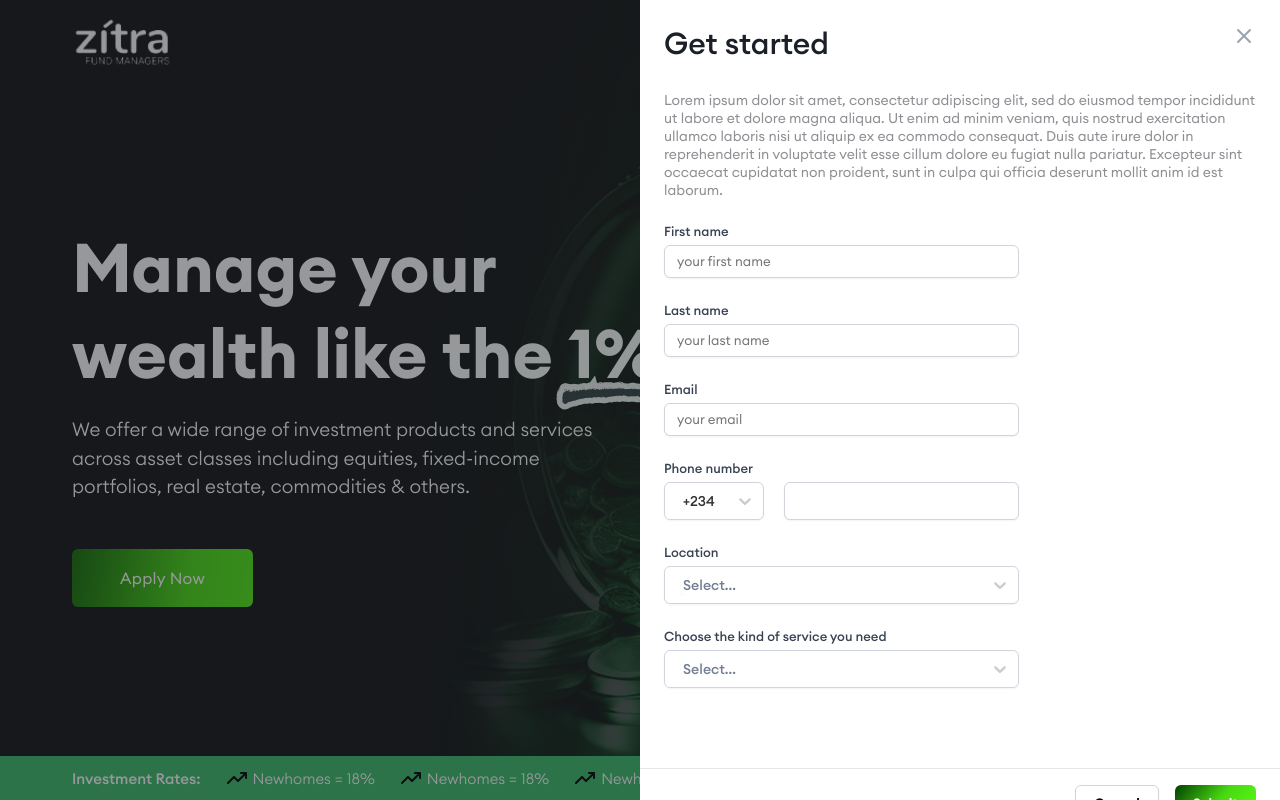
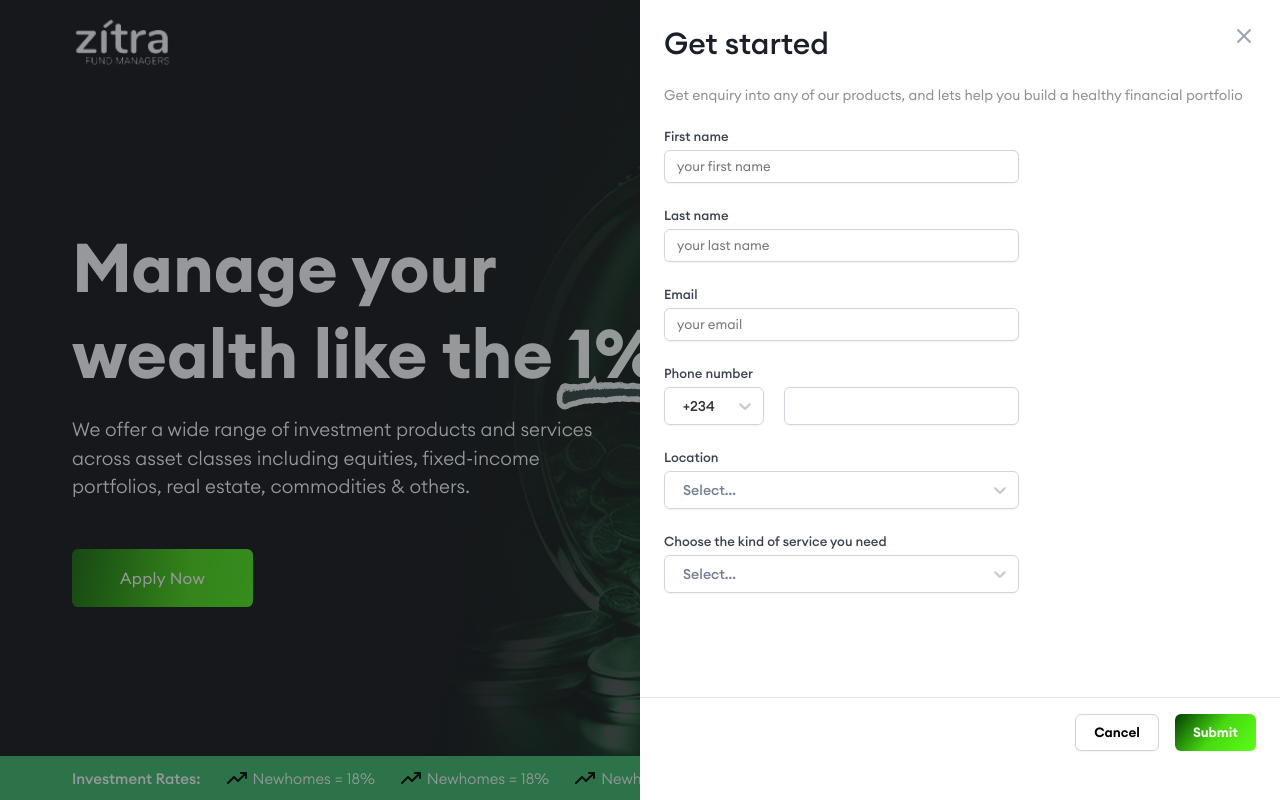
Before and after one commit to The-Anomaly/zitrafundmanagers, a React (Create React App) app: page / in a window 1280 px wide. Both pictures are taken after a click on the button "Apply Now". Shown: the top 800 px of the page. Built offline with nearby package versions, Linux system fonts and the light colour scheme; no server answers.

Commit message:
UI updates

```diff
--- a/public/index.html
+++ b/public/index.html
@@ -24,7 +24,7 @@
       work correctly both with client-side routing and a non-root public URL.
       Learn how to configure a non-root public URL by running `npm run build`.
     -->
-    <title>React App</title>
+    <title>Zitra Fund Managers</title>
   </head>
   <body>
     <noscript>You need to enable JavaScript to run this app.</noscript>
--- a/src/components/getStartedForm/index.tsx
+++ b/src/components/getStartedForm/index.tsx
@@ -91,13 +91,8 @@ const GetStartedFormUI: React.FC<GetStartedProps> = ({ submit, clear }) => {
           <CloseIcon onClick={close} role="button" className={styles.close} />
           <h1 className={styles.ttl}>Get started</h1>
           <p className={styles.txt}>
-            Lorem ipsum dolor sit amet, consectetur adipiscing elit, sed do
-            eiusmod tempor incididunt ut labore et dolore magna aliqua. Ut enim
-            ad minim veniam, quis nostrud exercitation ullamco laboris nisi ut
-            aliquip ex ea commodo consequat. Duis aute irure dolor in
-            reprehenderit in voluptate velit esse cillum dolore eu fugiat nulla
-            pariatur. Excepteur sint occaecat cupidatat non proident, sunt in
-            culpa qui officia deserunt mollit anim id est laborum.
+            Get enquiry into any of our products, and lets help you build a
+            healthy financial portfolio
           </p>
 
           <form className={styles.form}>
--- a/src/components/getStartedForm/styles.module.scss
+++ b/src/components/getStartedForm/styles.module.scss
@@ -3,6 +3,8 @@
   position: fixed;
   z-index: 10;
   height: 100vh;
+  max-height: 100vh;
+  width: 100vw;
 }
 
 .content {
@@ -14,6 +16,8 @@
   overflow: auto;
   height: 100%;
   padding-bottom: 0;
+  display: flex;
+  flex-direction: column;
 
   &::-webkit-scrollbar {
     width: 0;
@@ -26,7 +30,7 @@
 .ttl {
   font-size: 30px;
   font-weight: 500;
-  margin-bottom: 1.8rem;
+  margin-bottom: 1.5rem;
 }
 .txt {
   color: rgba(27, 31, 39, 0.5);
--- a/src/features/contact/styles.module.scss
+++ b/src/features/contact/styles.module.scss
@@ -4,15 +4,16 @@
   display: grid;
   grid-template-columns: 1fr 1fr;
   background: #fff;
-  align-items: center;
+  align-items: flex-start;
 }
 .img {
   width: 100%;
   height: 100%;
   object-fit: cover;
+  max-height: 750px;
 }
 .contact {
-  padding: 4rem 13%;
+  padding: 2rem 10%;
 }
 .ttl {
   font-size: 45px;
--- a/src/features/faqs/styles.module.scss
+++ b/src/features/faqs/styles.module.scss
@@ -57,6 +57,7 @@
 .faqBtn span {
   width: 80%;
   line-height: 1.7;
+  color: #1b1f27;
 }
 .faqBtn svg {
   //   width: 36px;
--- a/src/features/home/newsFeed/index.tsx
+++ b/src/features/home/newsFeed/index.tsx
@@ -24,8 +24,8 @@ const Post: React.FC<PostProps> = ({
       <p className={styles.post__ttl}>{title}</p>
       <p className={styles.post__txt}>{descrip}</p>
       <span className={styles.post__tag}>{duration} read</span>
-      <span className={styles.post__tag}>{date} ago</span>
-      <a href={link} className={styles.post__read}>
+      <span className={styles.post__tag}>{date}</span>
+      <a href={link} target="_blank" className={styles.post__read}>
         Read article
       </a>
     </div>
@@ -35,31 +35,29 @@ const Post: React.FC<PostProps> = ({
 const NewsFeed = () => {
   const posts: PostProps[] = [
     {
-      title: "How to make more with Zitra",
+      title: "Nigeria must support MSMEs",
       image: post1,
-      descrip: `Zitra Private Wealth is designed to help our clients build and manage
-            tailored investment portfolios to achieve set ...`,
-      duration: "8 mins",
-      date: "2 months",
-      link: "",
+      descrip: `Top financial expert, Tunde Obadero, is the Chief Executive Officer of Zitra Investments, a licensed lending institution that provides ...`,
+      duration: "4 mins",
+      date: "May 8, 2023",
+      link: "https://tribuneonlineng.com/nigeria-must-support-msmes-if-it-wants-to-survive-economic-meltdown-obadero/",
     },
     {
-      title: "100 Rules of finance",
+      title: "How to make more with Zitra",
       image: post2,
       descrip: `Zitra Private Wealth is designed to help our clients build and manage
               tailored investment portfolios to achieve set ...`,
-      duration: "4 mins",
-      date: "3 months",
-      link: "",
+      duration: "2 mins",
+      date: "9 months ago",
+      link: "https://app.nairacompare.ng/providers/zitra-investment",
     },
     {
-      title: "Money Maketh Man",
+      title: "Zitra celebrates 2 years",
       image: post3,
-      descrip: `Zitra Private Wealth is designed to help our clients build and manage
-              tailored investment portfolios to achieve set ...`,
-      duration: "2 mins",
-      date: "9 months",
-      link: "",
+      descrip: `Leading lending and investments company, Zitra Investments, is proud to celebrate two years of providing essential financial ...`,
+      duration: "8 mins",
+      date: "Oct 17, 2022",
+      link: "https://techcabal.com/2022/10/17/zitra-investments-celebrates-two-years-of-offering-financial-solutions-and-aiding-financial-freedom/",
     },
   ];
   return (
```
